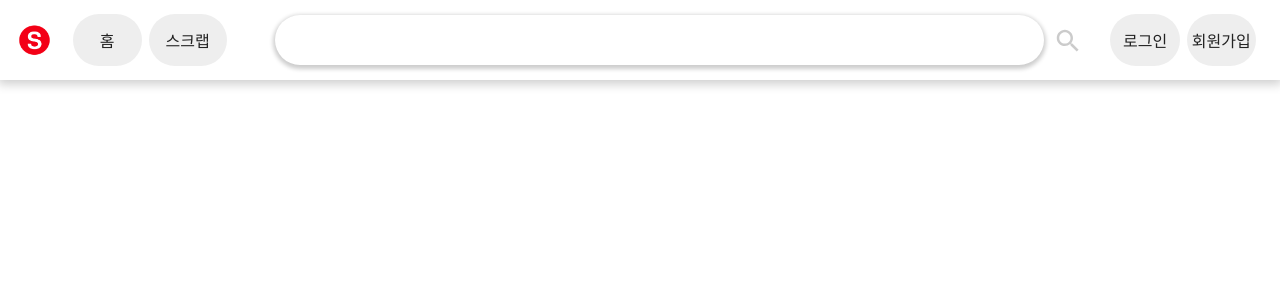
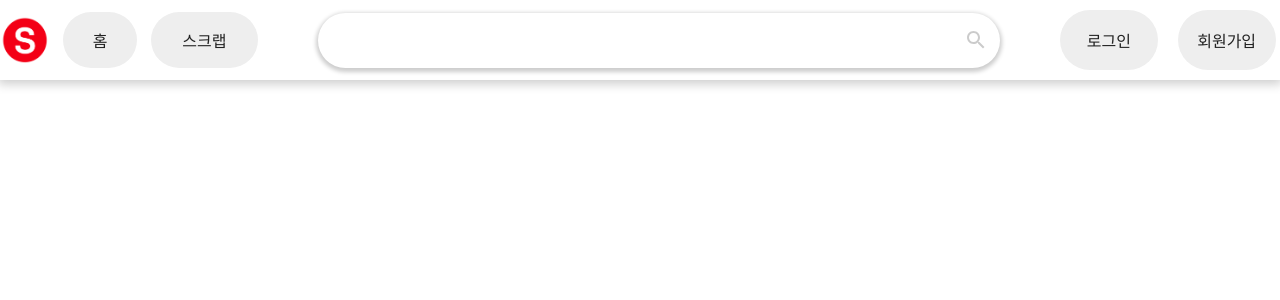
Before and after one commit to Somniumry/4-scrapers-client, a React (Create React App) app: page / in a window 1280 px wide. Shown: the top 300 px of the page. Built offline with nearby package versions, Linux system fonts and the light colour scheme; a web font is replaced by a local one.

Commit message:
5 - header 컴포넌트 UI 구현 / 레이아웃, CSS 작업, 헤더 각 컴포넌트 분리 등

```diff
--- a/src/common/Header.module.css
+++ b/src/common/Header.module.css
@@ -12,6 +12,8 @@
     box-shadow: 0px 2px 10px 2px rgba(0, 0, 0, .2);
     align-items: center; /* center height */
     box-sizing: border-box;
+    position: fixed;
+    top: 0;
 }
 
 a {
@@ -22,12 +24,13 @@ a {
 /* --------------------- logo area --------------------- */
 
 .logo {
-    width: 8%;
-    /* background: tomato; */
+    margin-right: 1%;
+    /* width: 8%;
+    background: tomato; */
 }
 
 .logo img {
-    width: 50%;
+    /* width: 50%; */
     vertical-align: middle; /* img는 텍스트보다 살짝 위쪽에 위치 -> 일정하게 잡기 위해 사용 */
     cursor: pointer;
 }
@@ -35,15 +38,15 @@ a {
 /* ----------------- home, scrap area ----------------- */
 
 .left_menu {
-    width: 20%;
+    width: 215px;
     display: flex;
 }
 
 .left_menu_home {
-    width: 40%;
+    width: 80px;
     border-radius: 70px;
     padding: 8% 0;
-    margin: 0 2%;
+    margin-right: 7%;
     background: #eee;
     color: #222;
     cursor: pointer;
@@ -54,10 +57,10 @@ a {
 } */
 
 .left_menu_scrap {
-    width: 45%;
+    width: 115px;
     border-radius: 70px;
     padding: 8% 0;
-    margin: 0 2%;
+    /* margin: 0 2%; */
     background: #eee;
     cursor: pointer;
 }
@@ -68,13 +71,9 @@ a {
 
 /* ------------------- searchbar area ------------------- */
 
-form {
-    width: 100%;
-}
-
 .searchbar {
     width: 100%;
-    /* background: blue; */
+    position: relative;
 }
 
 .searchbar input {
@@ -82,18 +81,24 @@ form {
     border-radius: 70px;
     box-shadow: 0px 2px 4px 2px rgba(0, 0, 0, .2);
     border: none;
-    padding: 2%;
-    margin: 0 1%;
+    padding: 20px;
     outline: none; /* input 박스를 클릭 했을떄 나오는 테두리 없애기 */
-    /* background: tomato; */
+    box-sizing: border-box;
+    /* background-image: url('../style/images/search-24px.svg');
+    background-repeat: no-repeat;
+    background-position: center right 3%; */
 }
 
-
 .searchbar img {
-    vertical-align: middle;
+    width: inherit;
+    height: inherit;
+    /* vertical-align: middle; */
+    padding-top: 15px;
     opacity: 0.2;
     cursor: pointer;
-    /* background: violet; */
+    position: absolute;
+    right: 9%;
+    /* background: darkgreen; */
 }
 
 .searchbar img:hover {
@@ -103,15 +108,15 @@ form {
 /* ------ signin, signup(signout, userinfo) area ------ */
 
 .right_menu {
-    width: 20%;
+    width: 220px;
     display: flex;
 }
 
 .right_menu_signIn {
-    width: 40%;
+    width: 110px;
     border-radius: 70px;
     padding: 8% 0;
-    margin: 0 2%;
+    margin-right: 7%;
     background: #eee;
     cursor: pointer;
 }
@@ -121,7 +126,7 @@ form {
 }
 
 .right_menu_signUp {
-    width: 40%;
+    width: 110px;
     border-radius: 70px;
     padding: 8% 0;
     margin: 0 2%;
@@ -132,3 +137,32 @@ form {
 .right_menu_signUp:hover {
     background: #ddd;
 }
+/*
+@media screen and (max-width: 560px) {
+    body {
+        background-color: lightgreen;
+    }
+
+    .logo {
+        width: 80px;
+        padding-left: 10px;
+        background: khaki;
+    }
+
+    .logo img {
+
+    }
+
+    .left_menu {
+        display: none;
+    }
+
+    .searchbar {
+        width: 300px;
+        background: indigo;
+    }
+
+    .right_menu {
+        display: none;
+    }
+} */
--- a/src/components/App.js
+++ b/src/components/App.js
@@ -18,7 +18,7 @@ class App extends React.Component {
 
   render() {
     return (
-      <div className="App">
+      <div className="App" style={{height: '1000vh'}}>
         <Header />
         {/* <button onClick={this.handleClick}>click</button> */}
       </div>
--- a/src/components/section/Searchbar.js
+++ b/src/components/section/Searchbar.js
@@ -17,7 +17,7 @@ export default function Searchbar() {
     return (
         <div className={styles.searchbar}>
             <input value={value} onChange={e => setValue(e.target.value) }/>
-            <img src={searchImg} width="30px" onClick={() => handleClick(value)}/>
+            <span><img src={searchImg} width="30px" onClick={() => handleClick(value)}/></span>
         </div>
     )
 }
```
Also changed, not shown: 1 other file (tests, documents, lock files or other folders).
